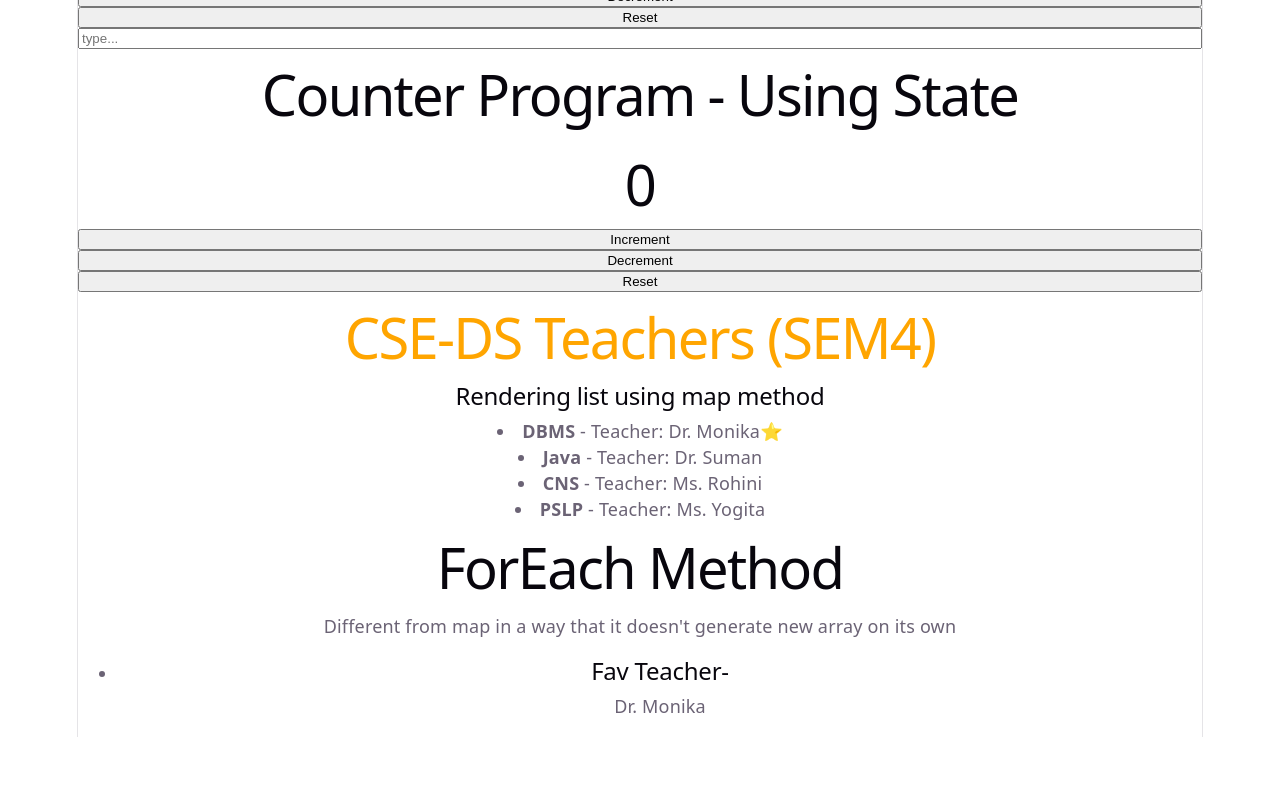
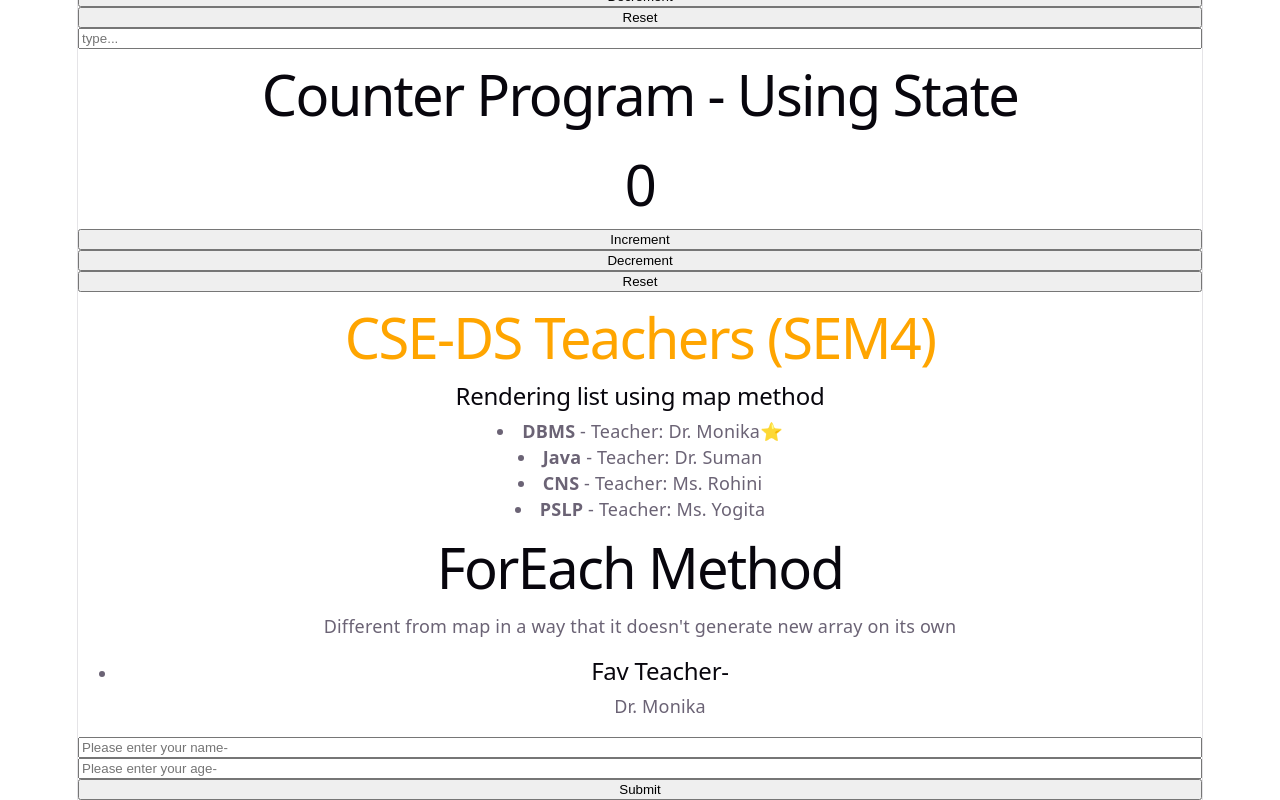
Before and after one commit to Aakriti0207/WebDevelopment--CodewithHarry, a React (Vite) app in the folder my-react-app/: page / in a window 1280 px wide. Shown: the part 188-988 px from the top of the page. Before the commit the page ends 925 px from the top, so only its background shows below. Built offline with nearby package versions, Linux system fonts and the light colour scheme.

Commit message:
Use State for form

```diff
--- a/my-react-app/src/App.jsx
+++ b/my-react-app/src/App.jsx
@@ -3,6 +3,7 @@ import CounterProgram from "./components/counterConsole";
 import CounterProps from "./components/counterProps";
 import TeacherList from "./components/mapRender";
 import FavTeacher from "./components/forEachRender";
+import Form from "./components/formSample";
 
 function App() {
   return (
@@ -12,6 +13,7 @@ function App() {
       <CounterProps />
       <TeacherList />
       <FavTeacher />
+      <Form />
     </>
   );
 }
--- /dev/null
+++ b/my-react-app/src/components/formSample.jsx
@@ -0,0 +1,34 @@
+import React from "react";
+import { useState } from "react";
+
+function Form() {
+    const [name, setName] = useState("");
+    const[age, setAge] = useState("");
+    const[submit, setSubmit] = useState(false);
+    const handleSubmit = () => {
+        setSubmit(true);
+    }
+    return(
+        <>
+        <input
+        placeholder="Please enter your name-"
+        type="text"
+        value={name}
+        onChange={(e) => setName(e.target.value)}
+        >
+        </input>
+        <input
+        placeholder="Please enter your age-"
+        type="number"
+        value={age}
+        onChange={(e) => setAge(e.target.value)}
+        >
+        </input>
+        <button onClick={handleSubmit}>
+            Submit
+        </button>
+        {submit && <p>Form Submitted</p>}
+        </>
+    );
+}
+export default Form;
```
